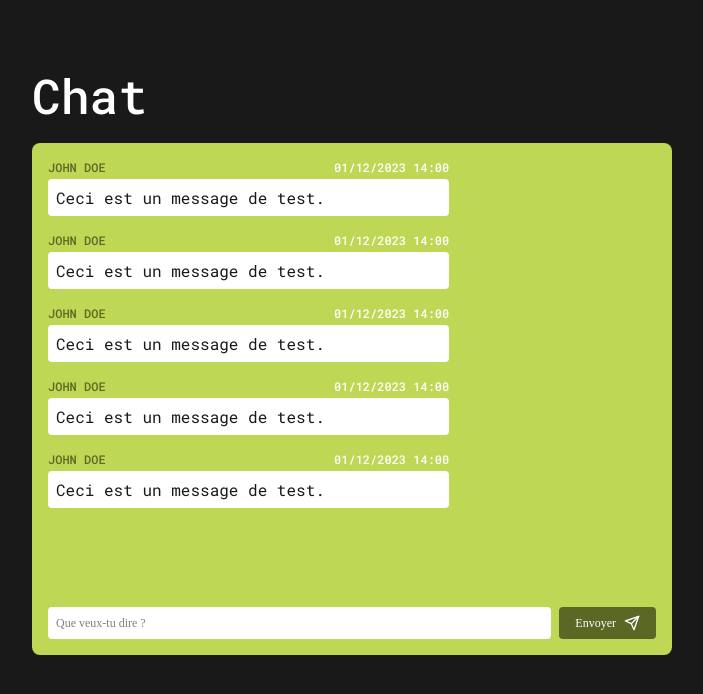
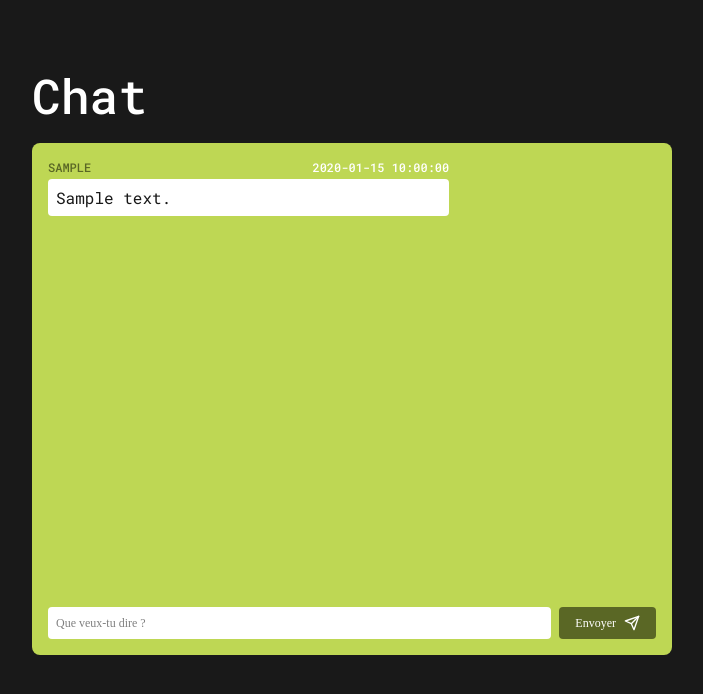
Before and after one commit to Triips-TheCoder/HETIC-FLASK-CHAT, a Flask app: page / in a window 1280 px wide. Shown: the part 72-766 px from the top of the page, without its empty margins (288-991 px from the left). Run offline with Flask 3, Linux system fonts and the light colour scheme; tables that the repository leaves empty hold one stand-in row (values such as "Sample post").

Commit message:
feat: begin implementing chat

```diff
--- a/app.py
+++ b/app.py
@@ -31,7 +31,8 @@ with app.app_context():
 
 @app.route('/')
 def index():
-    return render_template('index.html')
+    messages = db.session.query(Message, User).join(User, Message.user_id == User.id).all()
+    return render_template("index.html", messages=messages, user_id=current_user.id if current_user.is_authenticated else None)
 
 @app.route("/signup", methods=["GET"])
 def signup():
@@ -96,12 +97,7 @@ def messages_post():
     new_message = Message(message=message, user_id=user_id)
     db.session.add(new_message)
     db.session.commit()
-    return redirect(url_for("messages"))
-
-@app.route("/messages", methods=["GET"])
-def messages():
-    messages = db.session.query(Message, User).join(User, Message.user_id == User.id).all()
-    return render_template("messages-test.html", messages=messages)
+    return redirect(url_for("index"))
 
 @app.route("/profile", methods=["GET"])
 @login_required
--- a/templates/conversation.html
+++ b/templates/conversation.html
@@ -1,24 +1,24 @@
 <div class="conversation-box">
     <div class="messages-container">
-        {% set author = 'John Doe' %}
-        {% set date = '01/12/2023 14:00' %}
-        {% set body = 'Ceci est un message de test.' %}
 
-        {% include 'message.html' %}
-        {% include 'message.html' %}
-        {% include 'message.html' %}
-        {% include 'message.html' %}
-        {% include 'message.html' %}
+        {% for message, user in messages %}
+            {% set author = user.username %}
+            {% set date = message.created_at %}
+            {% set body = message.message %}
+            {% set is_author = user_id == user.id %}
+
+            {% include 'message.html' %}
+        {% endfor %}
     </div>
 
 
-    <div class="input-container">
-        <input placeholder="Que veux-tu dire ?" class="input-text" />
-        <button class="button--icon">
+    <form method="POST" action="messages" class="input-container">
+        <input placeholder="Que veux-tu dire ?" class="input-text" name="message" />
+        <button type="submit" class="button--icon">
             Envoyer
             <img src="static/icon/send.svg" />
         </button>
-    </div>
+    </form>
     <!-- <div class="input-container-lock">
         <object data="{{ url_for('static', filename='icon/lock.svg') }}" type="image/svg+xml" class="lock-icon"></object>
         <p>Il faut s'inscrire pour envoyer un message</p>
```
